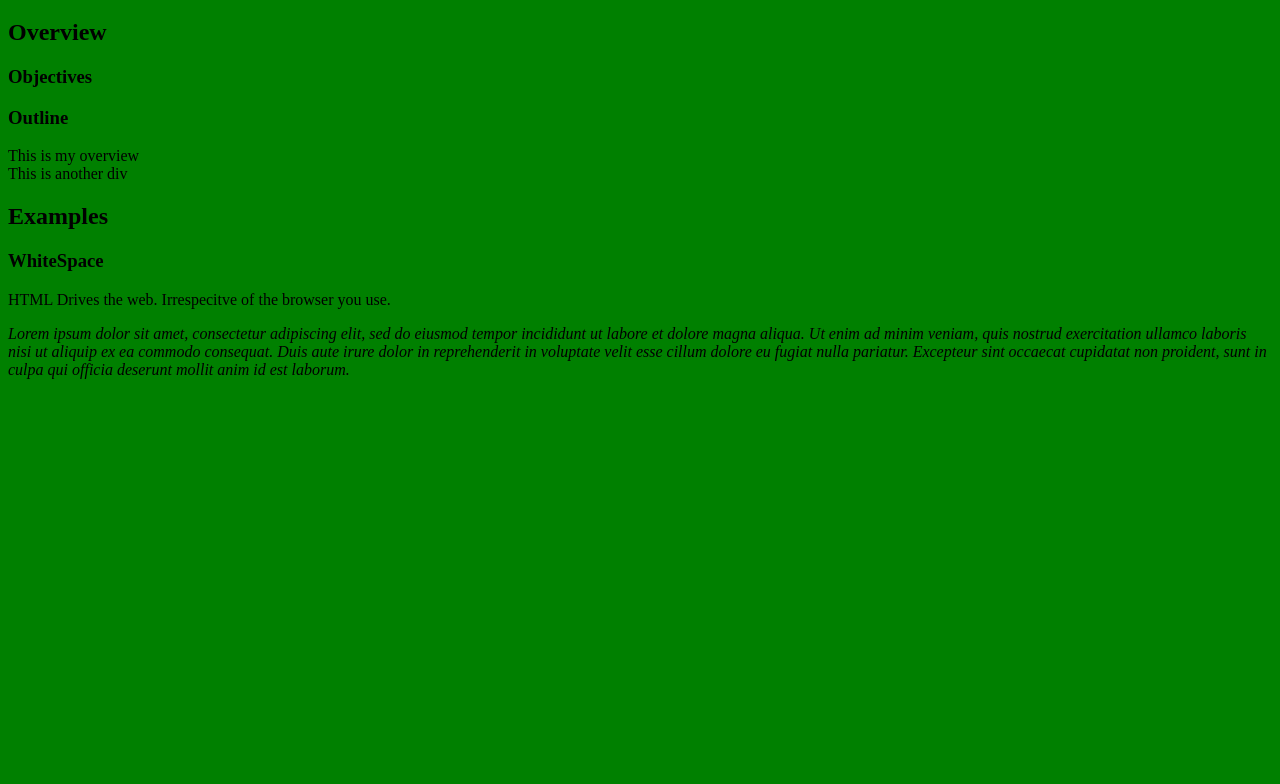
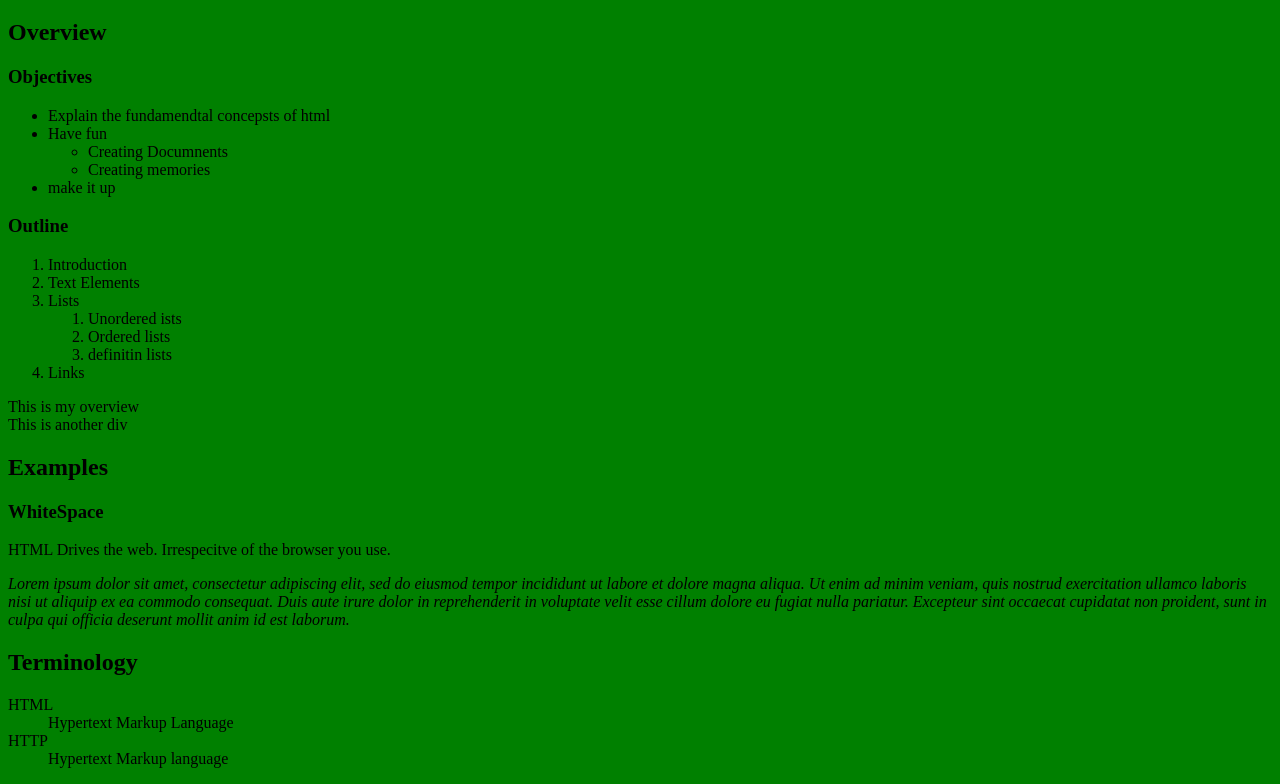
Before and after one commit to shekharOnRuby/learningWebSite, a plain HTML site: page PSIntroToHTML/blockAndInlineElements.html in a window 1280 px wide. Shown: the part 61-845 px from the top of the page. Before the commit the page ends 800 px from the top, so only its background shows below. Drawn offline with Linux system fonts and the light colour scheme.

Commit message:
so ething

```diff
--- a/PSIntroToHTML/blockAndInlineElements.html
+++ b/PSIntroToHTML/blockAndInlineElements.html
@@ -14,8 +14,29 @@
 	<h1>HTML Fundamentals</h1>
 	<h2>Overview</h2>
 	<h3>Objectives</h3>
+		<ul>
+			<li> Explain the fundamendtal concepsts of html</li>
+			<li> Have fun
+				<ul>
+					<li>Creating Documnents</li>
+					<li>Creating memories</li>
+				</ul>
+			</li>
+			<li> make it up</li>
+		</ul>
 	<h3>Outline</h3>
-
+		<ol>
+			<li> Introduction</li>
+			<li> Text Elements</li>
+			<li> Lists
+				<ol>
+					<li>Unordered ists</li>
+					<li>Ordered lists</li>
+					<li> definitin lists</li>
+				</ol>
+			</li>
+			<li> Links</li>
+		</ol>
 	<div id="overviewContainer">This is my <span> overview </span></div>
 	<div id="secondDiv">This is another div </div>
 
@@ -31,5 +52,13 @@
 		 sunt in culpa qui officia deserunt mollit anim id est laborum.
 		</var>
 	</div>
+
+	<h2>Terminology</h2>
+	<dl>
+		<dt>HTML</dt>
+		<dd>Hypertext Markup Language</dd>
+		<dt> HTTP</dt>
+		<dd> Hypertext Markup language</dd>
+	</dl>
 </body>
 </html>
```
Also changed, not shown: PSIntroToHTML/doctypeDemo.html (+1 -0 lines), learnEnoughJS/js_tutorial/index.html (added).
